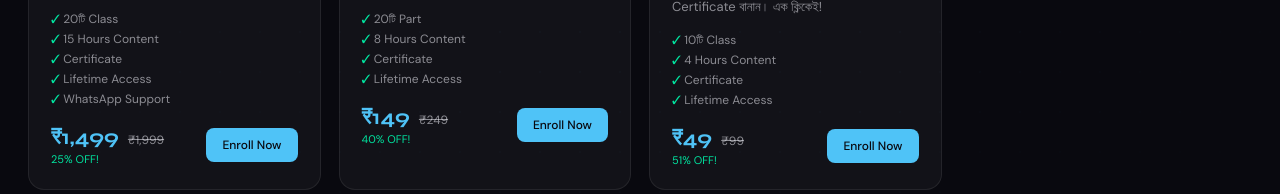
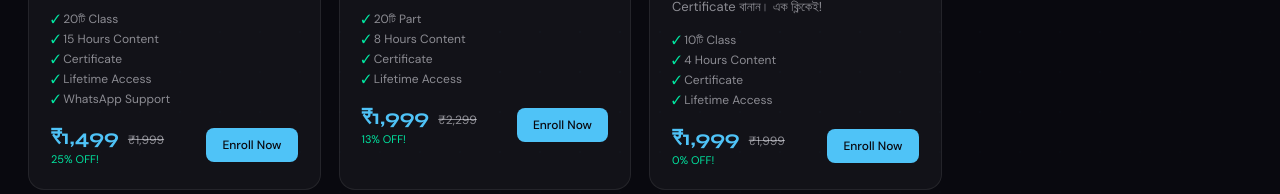
Before and after one commit to dreamtourtravels0-png/the-computer-school, a plain HTML site: page index.html in a window 1280 px wide. Shown: the part 1228-1422 px from the top of the page. Drawn offline with Linux system fonts and the light colour scheme.

Commit message:
Update index.html

```diff
--- a/index.html
+++ b/index.html
@@ -544,7 +544,7 @@ const COURSES = [
     desc:'20 Part সম্পূর্ণ Vlookup Tutorial। Beginner থেকে Advanced — Real Examples সহ।',
     inc:['20টি Part','8 Hours Content','Certificate','Lifetime Access'],
     modules:['Vlookup Basics','Exact & Approximate Match','Multiple Sheets','Nested Vlookup','Xlookup','Error Handling','Real Examples','Practice Files'],
-    price:149, oldPrice:249,
+    price:1999, oldPrice:2299,
     payLink:'https://rzp.io/rzp/gqKSuIqo',
     playlist:'https://www.youtube.com/embed/videoseries?list=PLOWtwAbG26CIob8PDgw_mXGDeq8V_vdsl'
   },
@@ -554,7 +554,7 @@ const COURSES = [
     desc:'Excel ও AI দিয়ে Automatic ID Card ও Certificate বানান। এক ক্লিকেই!',
     inc:['10টি Class','4 Hours Content','Certificate','Lifetime Access'],
     modules:['Excel Setup','Data Management','AI Design Tools','ID Card Template','Certificate Template','Automation','Print & Export'],
-    price:49, oldPrice:99,
+    price:1999, oldPrice:1999,
     payLink:'https://rzp.io/rzp/EUXDlkz',
     playlist:''
   }
```
